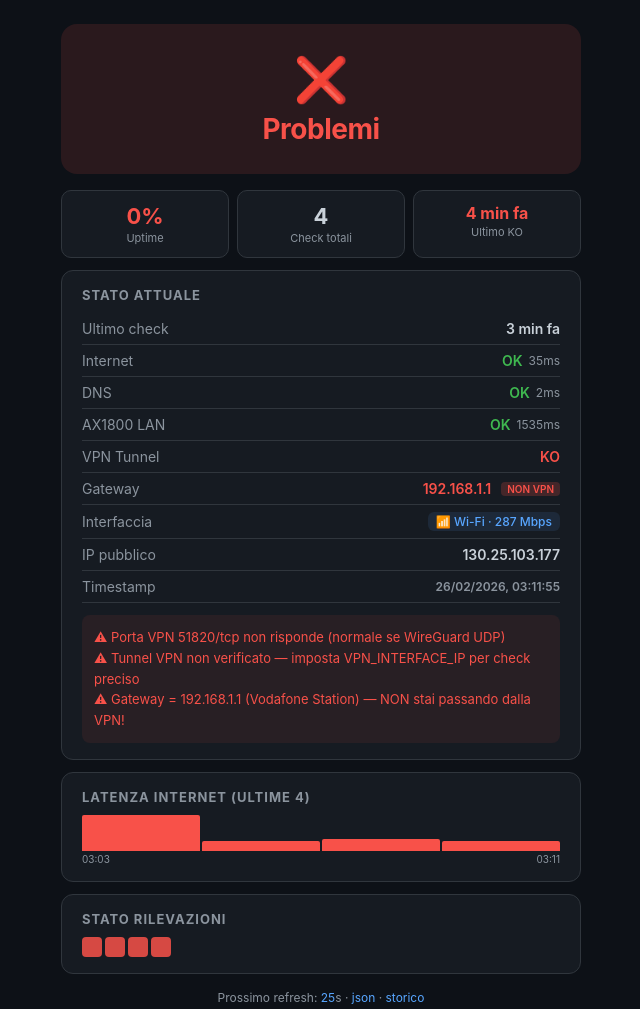
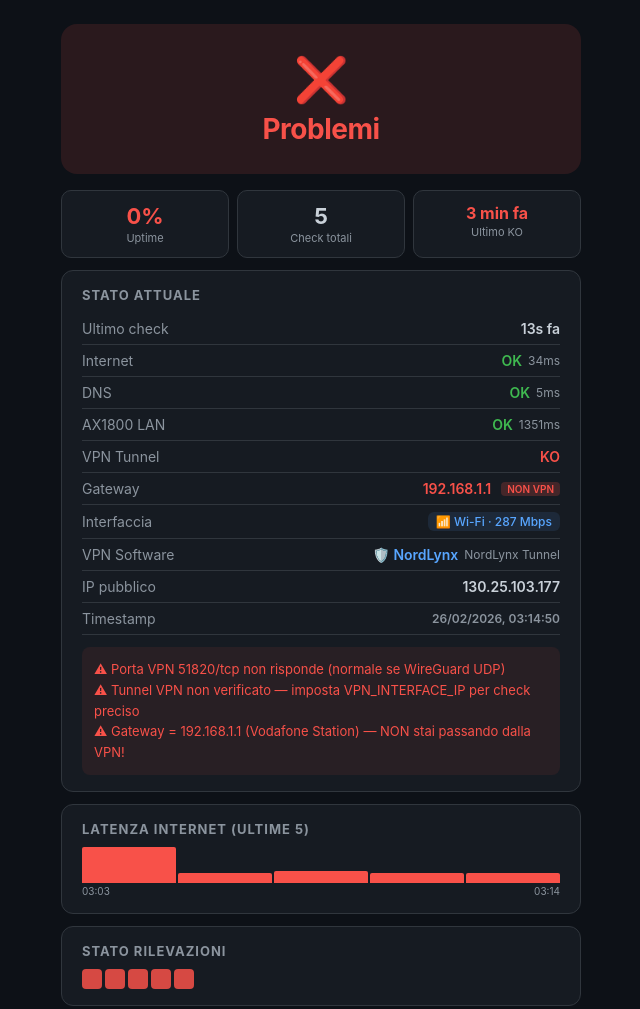
Before and after one commit to Poppo753/IPCheckVPN, a website: page docs/index.html in a window 1280 px wide. Shown: the top 1009 px of the page, without its empty margins (319-959 px from the left). Drawn offline with Linux system fonts and the light colour scheme.

Commit message:
add VPN software adapter info alongside physical NIC

```diff
--- a/docs/history.json
+++ b/docs/history.json
@@ -1,5 +1,51 @@
 {
   "entries": [
+    {
+      "ts": "2026-02-26T03:14:50.101Z",
+      "ok": false,
+      "checks": {
+        "internet": {
+          "up": true,
+          "latency_ms": 34
+        },
+        "dns": {
+          "up": true,
+          "latency_ms": 5
+        },
+        "ax1800_lan": {
+          "up": true,
+          "latency_ms": 1351
+        },
+        "vpn_tunnel": {
+          "up": false
+        },
+        "gateway": {
+          "ip": "192.168.1.1",
+          "is_vpn_router": false
+        },
+        "network_interface": {
+          "name": "Wi-Fi",
+          "type": "WiFi",
+          "speed_mbps": 287
+        },
+        "vpn_adapter": {
+          "name": "NordLynx",
+          "description": "NordLynx Tunnel"
+        },
+        "public_ip": "130.25.103.177",
+        "ip_changed": false
+      },
+      "meta": {
+        "uptime_pct": 0,
+        "last_down": "2026-02-26T03:11:55.589Z",
+        "total_checks": 5
+      },
+      "notes": [
+        "Porta VPN 51820/tcp non risponde (normale se WireGuard UDP)",
+        "Tunnel VPN non verificato — imposta VPN_INTERFACE_IP per check preciso",
+        "Gateway = 192.168.1.1 (Vodafone Station) — NON stai passando dalla VPN!"
+      ]
+    },
     {
       "ts": "2026-02-26T03:11:55.589Z",
       "ok": false,
--- a/docs/index.html
+++ b/docs/index.html
@@ -305,6 +305,14 @@
               ${nicHtml}
             </div>
             <div class="row">
+              <span class="label">VPN Software</span>
+              <span class="val" style="color:${s.checks.vpn_adapter ? 'var(--accent)' : 'var(--muted)'}">
+                ${s.checks.vpn_adapter
+                  ? '🛡️ ' + s.checks.vpn_adapter.name + (s.checks.vpn_adapter.description ? ' <span class="ms">' + s.checks.vpn_adapter.description + '</span>' : '')
+                  : 'Nessuno'}
+              </span>
+            </div>
+            <div class="row">
               <span class="label">IP pubblico</span>
               <span class="val">
                 ${s.checks.public_ip || '—'}
--- a/docs/status.json
+++ b/docs/status.json
@@ -1,18 +1,18 @@
 {
-  "ts": "2026-02-26T03:11:55.589Z",
+  "ts": "2026-02-26T03:14:50.101Z",
   "ok": false,
   "checks": {
     "internet": {
       "up": true,
-      "latency_ms": 35
+      "latency_ms": 34
     },
     "dns": {
       "up": true,
-      "latency_ms": 2
+      "latency_ms": 5
     },
     "ax1800_lan": {
       "up": true,
-      "latency_ms": 1535
+      "latency_ms": 1351
     },
     "vpn_tunnel": {
       "up": false
@@ -26,13 +26,17 @@
       "type": "WiFi",
       "speed_mbps": 287
     },
+    "vpn_adapter": {
+      "name": "NordLynx",
+      "description": "NordLynx Tunnel"
+    },
     "public_ip": "130.25.103.177",
     "ip_changed": false
   },
   "meta": {
     "uptime_pct": 0,
-    "last_down": "2026-02-26T03:10:12.675Z",
-    "total_checks": 4
+    "last_down": "2026-02-26T03:11:55.589Z",
+    "total_checks": 5
   },
   "notes": [
     "Porta VPN 51820/tcp non risponde (normale se WireGuard UDP)",
```
Also changed, not shown: src/check.ts (+45 -21 lines).
